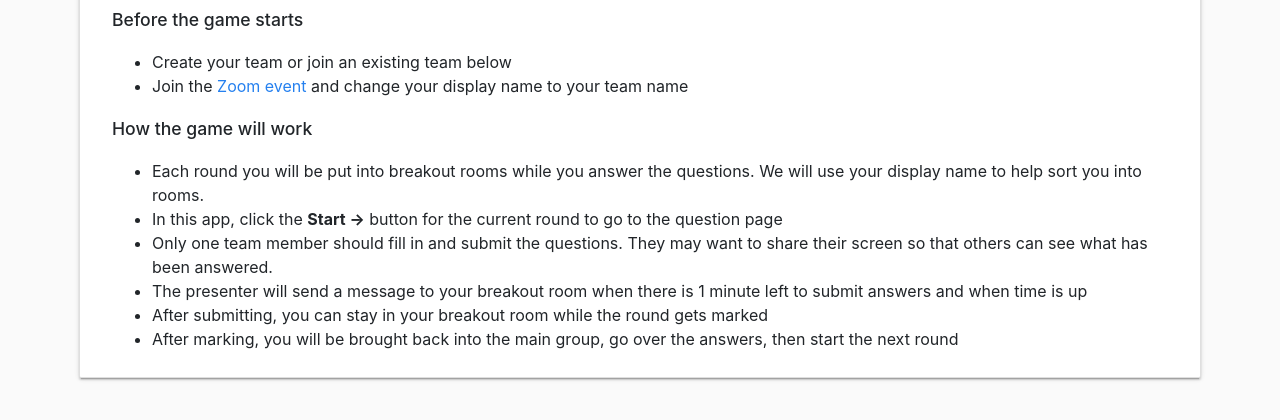
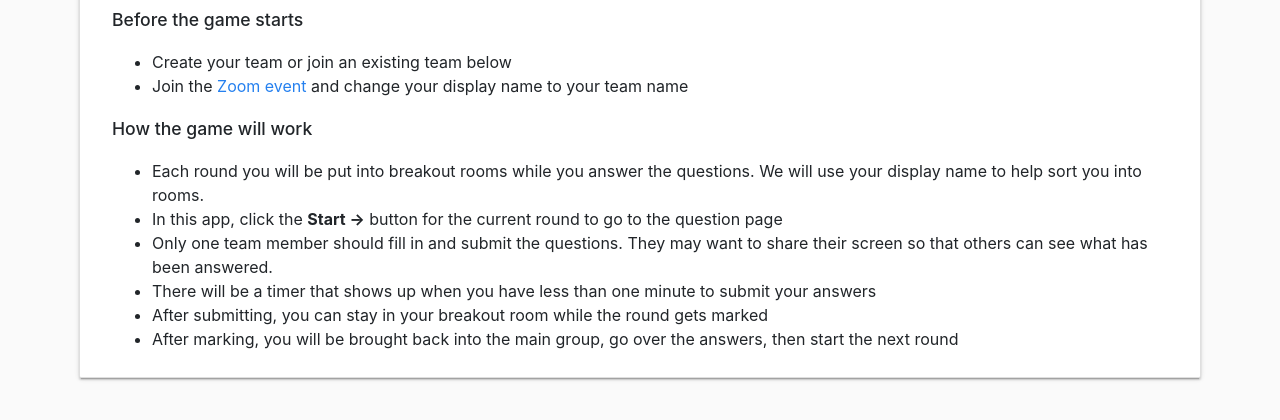
Before and after one commit to ariannedee/zoom-trivia, a Django app: template zoom_trivia/templates/games/rules.html in a window 1280 px wide. Shown: the part 327-747 px from the top of the page. Run offline with Django 3.2, Linux system fonts and the light colour scheme; the template is opened without the code that fills it, so the values that code supplies are empty; some libraries are stand-ins or nearby versions; some web fonts are replaced.

Commit message:
Update instructions

```diff
--- a/zoom_trivia/templates/games/partials/intro.html
+++ b/zoom_trivia/templates/games/partials/intro.html
@@ -13,7 +13,7 @@
   We will use your display name to help sort you into rooms.</li>
   <li>In this app, click the <strong>Start →</strong> button for the current round to go to the question page</li>
   <li>Only one team member should fill in and submit the questions. They may want to share their screen so that others can see what has been answered.</li>
-  <li>The presenter will send a message to your breakout room when there is 1 minute left to submit answers and when time is up</li>
+  <li>There will be a timer that shows up when you have less than one minute to submit your answers</li>
   <li>After submitting, you can stay in your breakout room while the round gets marked</li>
   <li>After marking, you will be brought back into the main group, go over the answers, then start the next round</li>
 </ul>
```
